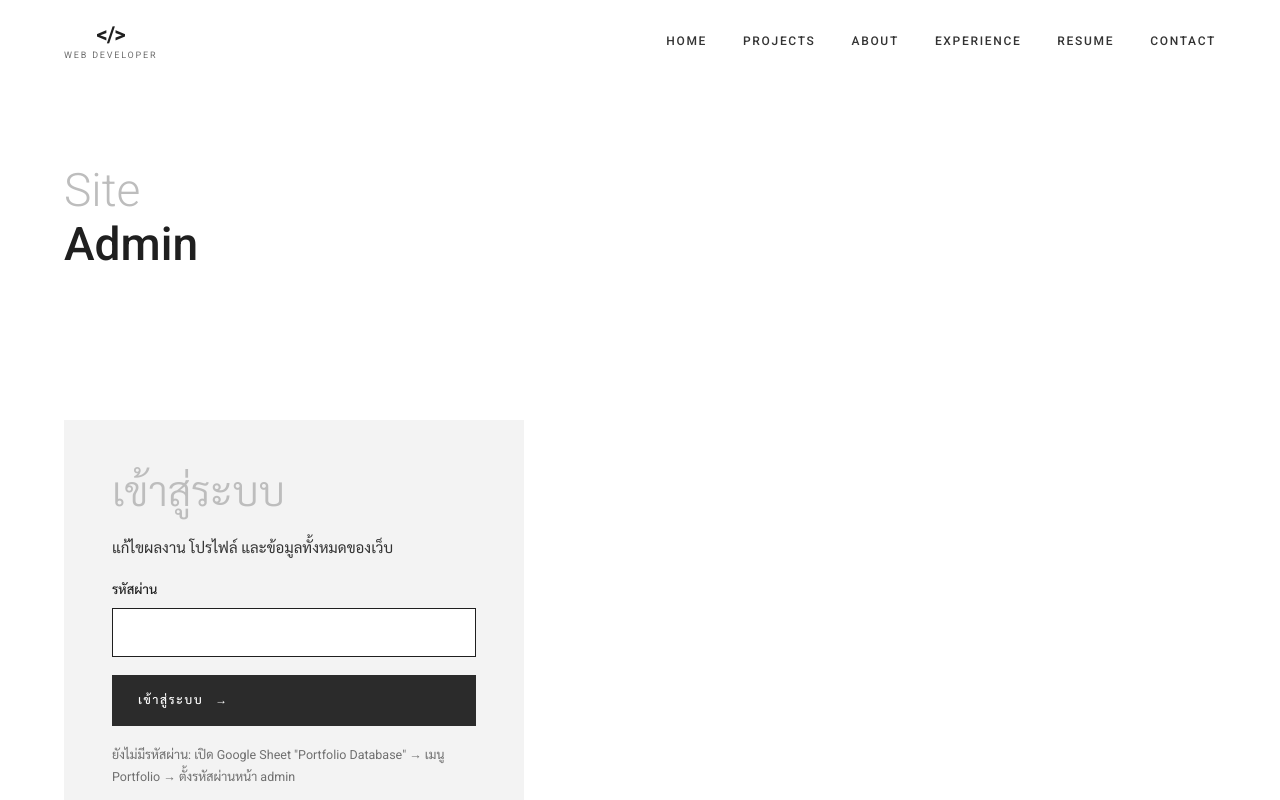
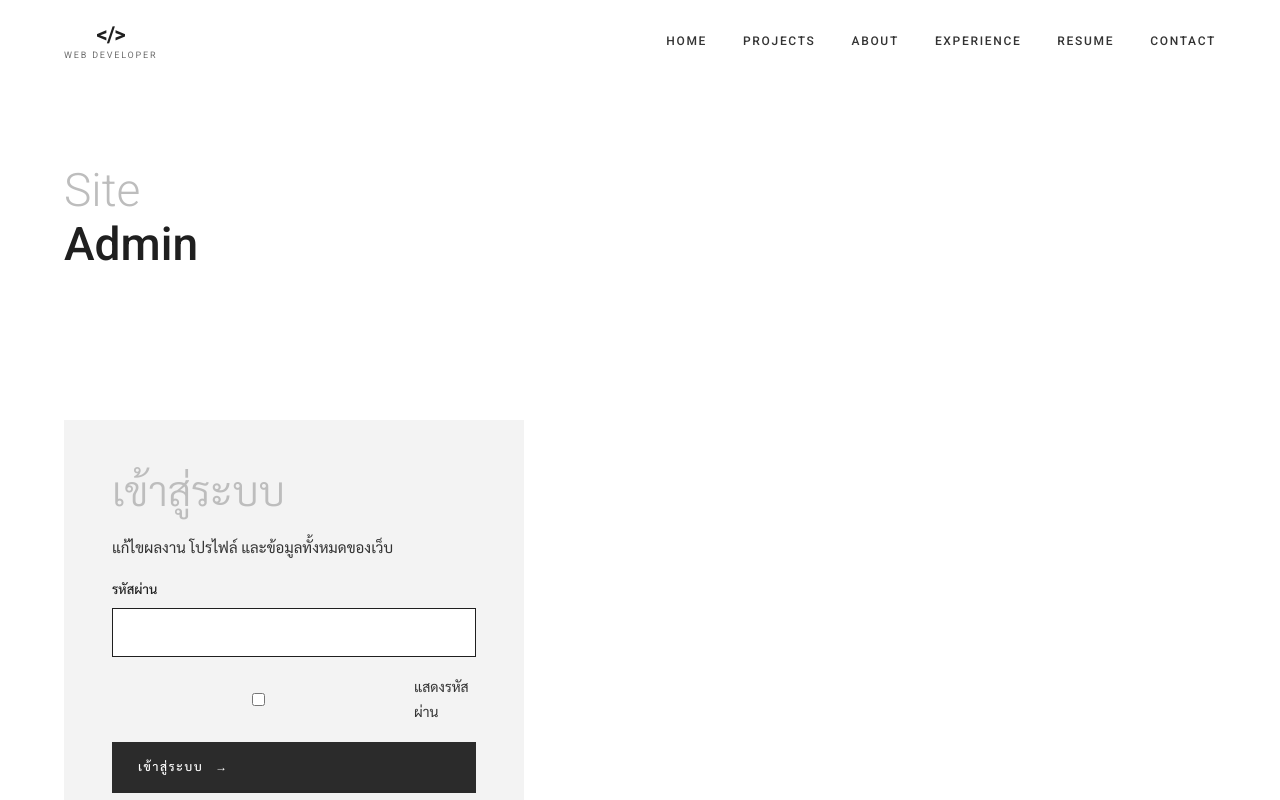
Before and after one commit to nutnetworkit-cloud/nutnetworkit-cloud.github.io, a Next.js app: page /admin in a window 1280 px wide. Shown: the top 800 px of the page. Built offline with nearby package versions, Linux system fonts and the light colour scheme.

Commit message:
Add files via upload

```diff
--- a/components/admin/AdminApp.tsx
+++ b/components/admin/AdminApp.tsx
@@ -169,6 +169,8 @@ type Saved = (r: Res, okText: string) => Promise<boolean>;
 function Login({ api, onToken }: { api: Api; onToken: (t: string) => void }) {
   const [busy, setBusy] = useState(false);
   const [err, setErr] = useState('');
+  const [show, setShow] = useState(false);
+  const [thai, setThai] = useState(false);
   async function submit(e: FormEvent<HTMLFormElement>) {
     e.preventDefault();
     const pw = String(new FormData(e.currentTarget).get('password') || '');
@@ -186,8 +188,13 @@ function Login({ api, onToken }: { api: Api; onToken: (t: string) => void }) {
       <p>แก้ไขผลงาน โปรไฟล์ และข้อมูลทั้งหมดของเว็บ</p>
       <label className="adm-f">
         <span>รหัสผ่าน</span>
-        <input type="password" name="password" autoComplete="current-password" autoFocus />
+        <input type={show ? 'text' : 'password'} name="password" autoComplete="current-password" autoFocus onChange={(e) => setThai(/[฀-๿]/.test(e.target.value))} />
       </label>
+      <label className="adm-check">
+        <input type="checkbox" checked={show} onChange={(e) => setShow(e.target.checked)} />
+        <span>แสดงรหัสผ่าน</span>
+      </label>
+      {thai && <p className="err">มีตัวอักษรไทยในรหัส — แป้นพิมพ์อาจยังเป็นภาษาไทยอยู่</p>}
       {err && <p className="err">{err}</p>}
       <button className="btn" type="submit" disabled={busy}>{busy ? 'กำลังตรวจ…' : 'เข้าสู่ระบบ'} <span className="arrow">→</span></button>
       <p className="adm-hint">ยังไม่มีรหัสผ่าน: เปิด Google Sheet &quot;Portfolio Database&quot; → เมนู Portfolio → ตั้งรหัสผ่านหน้า admin</p>
```
